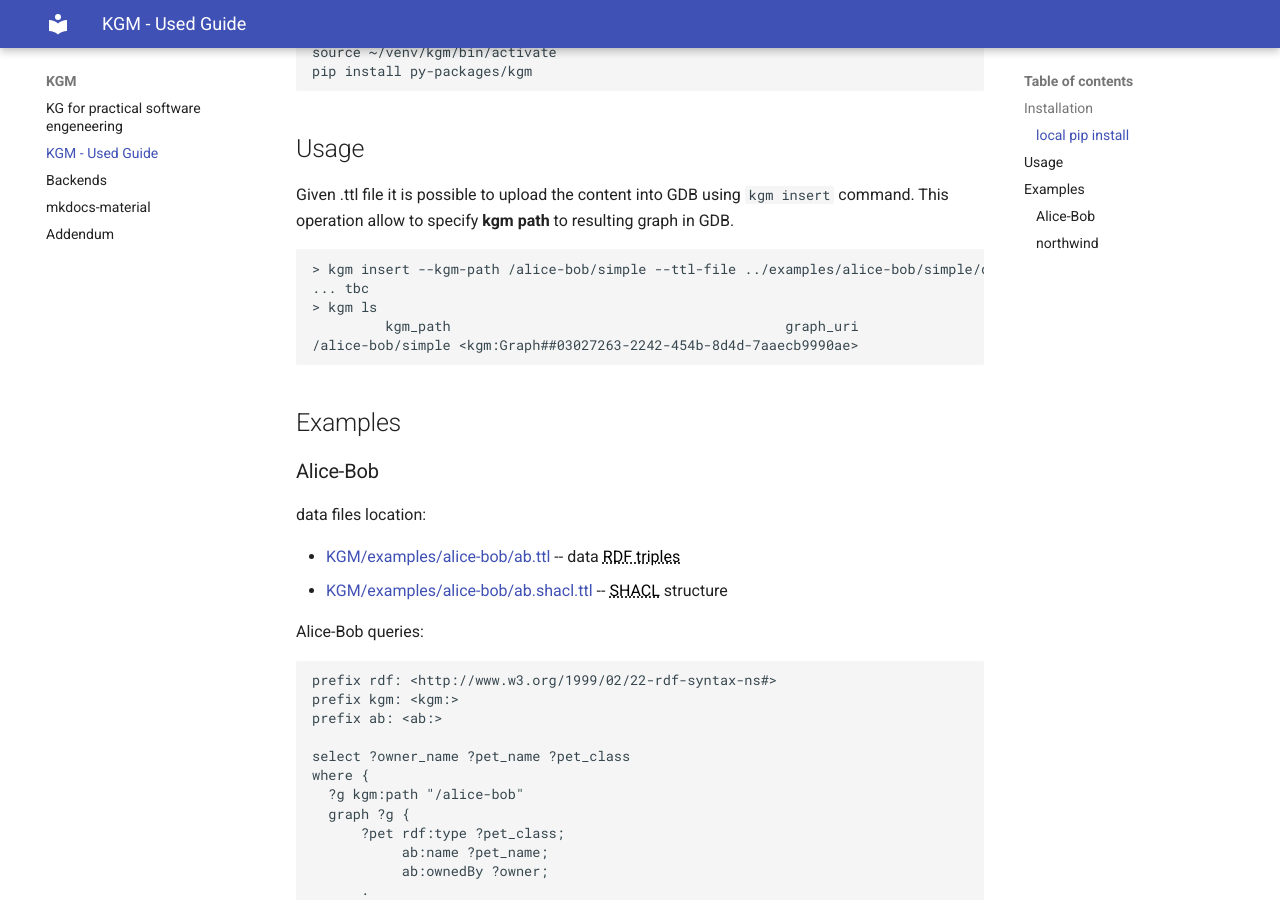
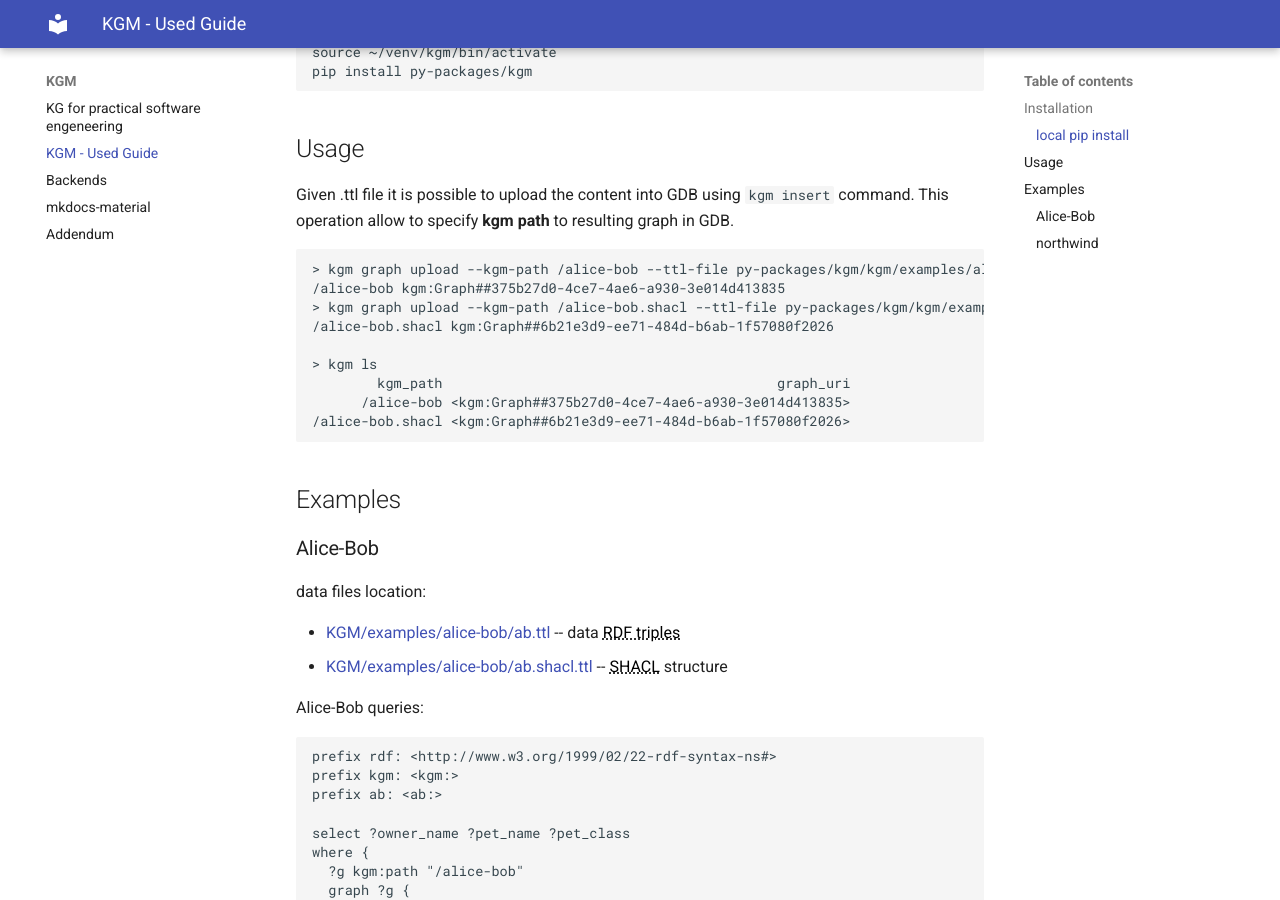
Before and after one commit to GeiselSoftware/kgm, an MkDocs documentation site: the page built from docs/docs/kgm-userguide.md, in a window 1280 px wide and 900 px high, scrolled down 438 px. Built offline with MkDocs 1.6.1 and Material for MkDocs 9.7.7, drawn with Linux system fonts in a browser that asks for light colours.

Commit message:
kgm cli changed, docs updated, still require a lot of work

````diff
--- a/docs/docs/kgm-userguide.md
+++ b/docs/docs/kgm-userguide.md
@@ -19,11 +19,16 @@ pip install py-packages/kgm
 Given .ttl file it is possible to upload the content into GDB using `kgm insert` command. This operation allow to specify **kgm path** to resulting graph in GDB.
 
 ```
-> kgm insert --kgm-path /alice-bob/simple --ttl-file ../examples/alice-bob/simple/data.ttl
-... tbc
+> kgm graph upload --kgm-path /alice-bob --ttl-file py-packages/kgm/kgm/examples/alice-bob-extended/abx.data.ttl
+/alice-bob kgm:Graph##375b27d0-4ce7-4ae6-a930-3e014d413835
+> kgm graph upload --kgm-path /alice-bob.shacl --ttl-file py-packages/kgm/kgm/examples/alice-bob-extended/abx.shacl.ttl
+/alice-bob.shacl kgm:Graph##6b21e3d9-ee71-484d-b6ab-1f57080f2026
+
 > kgm ls
-         kgm_path                                         graph_uri
-/alice-bob/simple <kgm:Graph##03027263-2242-454b-8d4d-7aaecb9990ae>
+        kgm_path                                         graph_uri
+      /alice-bob <kgm:Graph##375b27d0-4ce7-4ae6-a930-3e014d413835>
+/alice-bob.shacl <kgm:Graph##6b21e3d9-ee71-484d-b6ab-1f57080f2026>
+
 ```
 
 ## Examples
````
Also changed, not shown: docs/docs/kgm-introduction.md (+2 -2 lines).
